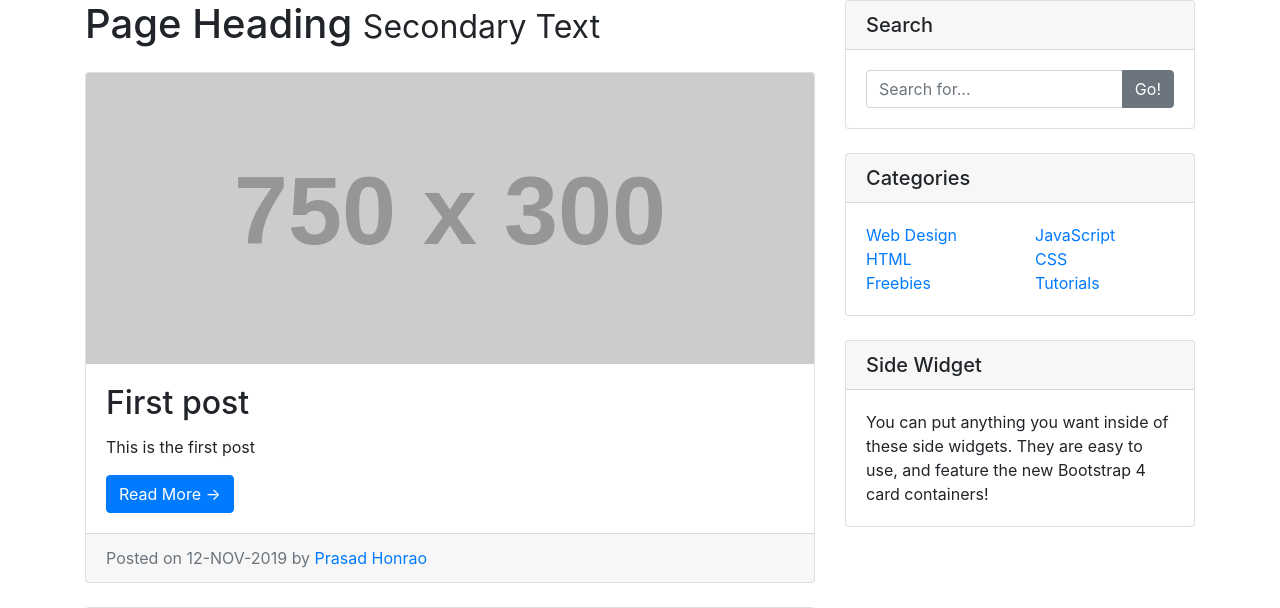
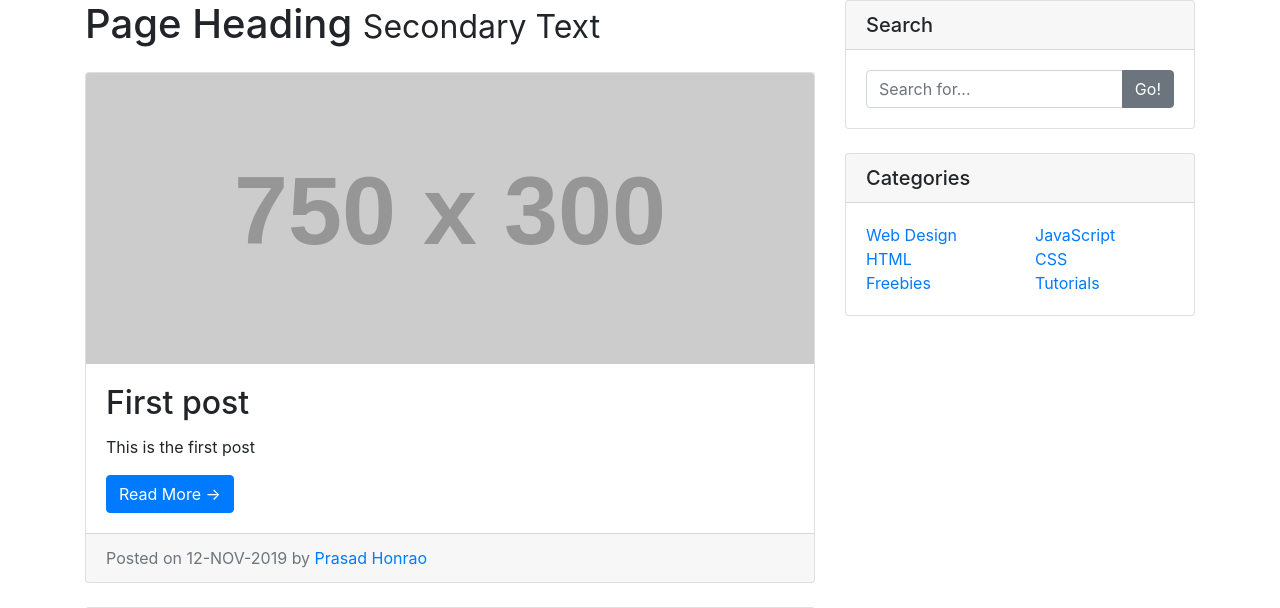
Before and after one commit to prasadhonrao/Learn.Python, a Flask app: page / in a window 1280 px wide. Shown: the part 80-688 px from the top of the page. Run offline with Flask 2, Linux system fonts and the light colour scheme; grey boxes labelled with a size stand in for pictures from a placeholder-image service; some libraries are stand-ins or nearby versions.

Commit message:
Code update

```diff
--- a/apps/flaskblog/templates/layout.html
+++ b/apps/flaskblog/templates/layout.html
@@ -5,16 +5,18 @@
     <meta name="viewport" content="width=device-width, initial-scale=1, shrink-to-fit=no">
     <meta name="description" content="">
     <meta name="author" content="">
+
     {% if title %}
-    <title>Flask Blog - {{ title }}</title>
+        <title>Flask Blog - {{ title }}</title>
     {% else %}
-    <title>Flask Blog</title>
+        <title>Flask Blog</title>
     {% endif %}
 
-    <link href="../static/vendor/bootstrap/css/bootstrap.min.css" rel="stylesheet">
+    <link href="{{ url_for ('static', filename='vendor/bootstrap/css/bootstrap.min.css') }} " rel="stylesheet">
 
     <!-- Custom styles for this template -->
-    <link href="../static/css/blog-home.css" rel="stylesheet">
+    <link href=" {{ url_for ('static', filename='css/blog-home.css') }} " rel="stylesheet">
+
 </head>
 <body>
 
@@ -110,14 +112,6 @@
           </div>
         </div>
 
-        <!-- Side Widget -->
-        <div class="card my-4">
-          <h5 class="card-header">Side Widget</h5>
-          <div class="card-body">
-            You can put anything you want inside of these side widgets. They are easy to use, and feature the new Bootstrap 4 card containers!
-          </div>
-        </div>
-
       </div>
 
     </div>
```
